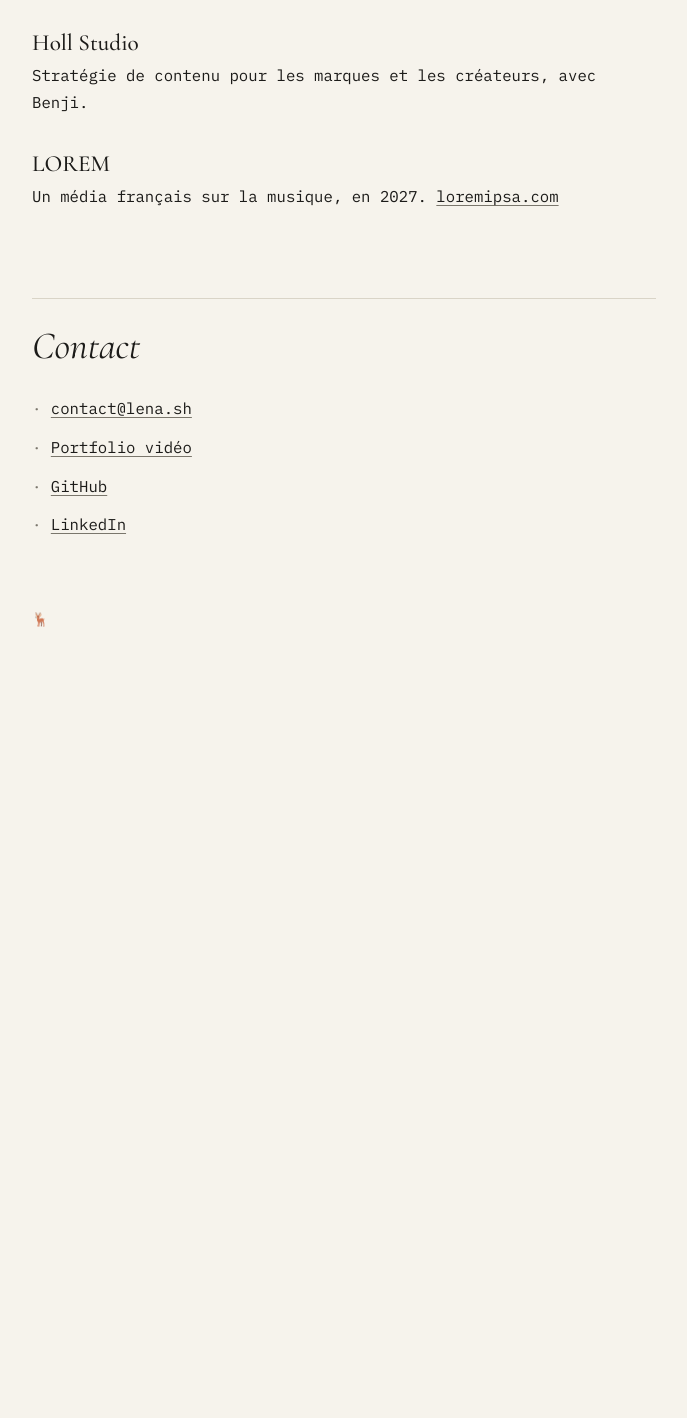
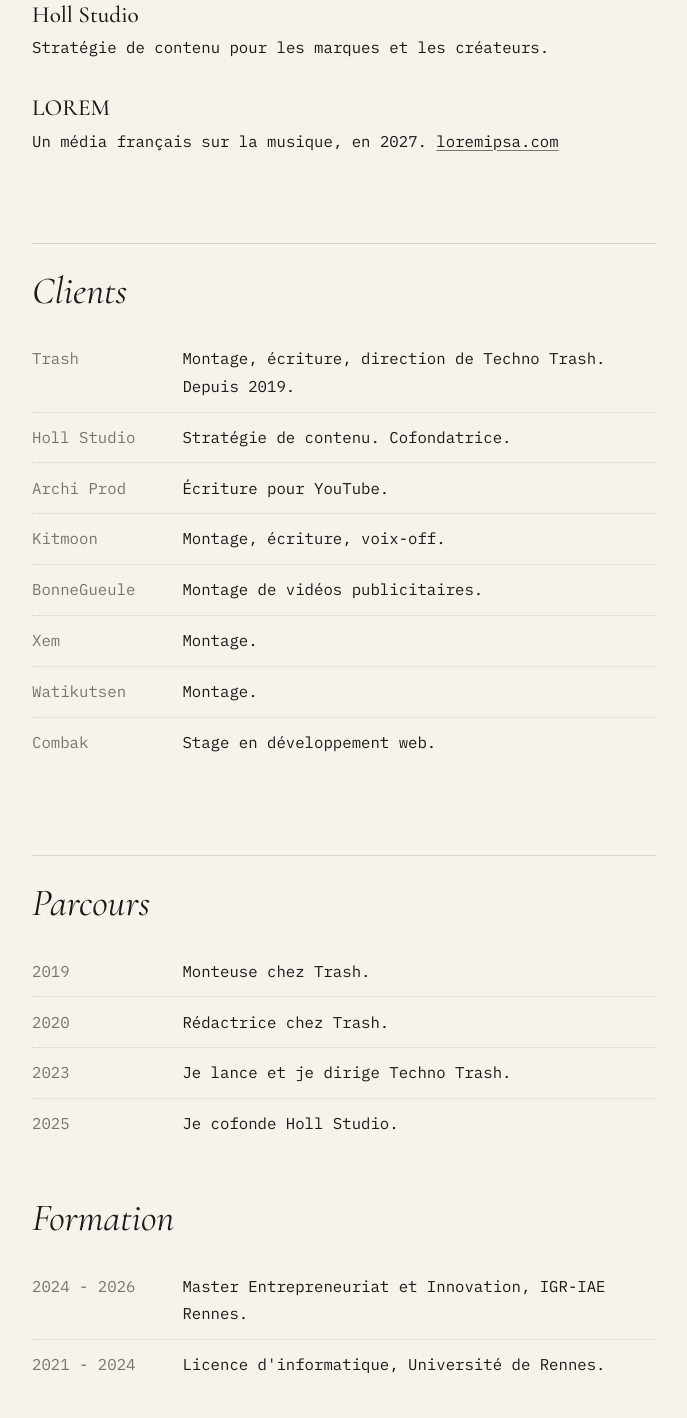
Before and after one commit to lenadotgarden/lena-sh, a plain HTML site: page index.html in a window 1280 px wide. Shown: the part 702-2120 px from the top of the page, without its empty margins (296-983 px from the left). Before the commit the page ends 1427 px from the top, so only its background shows below. Drawn offline with Linux system fonts and the light colour scheme.

Commit message:
clients, parcours, formation, sans linkedin

```diff
--- a/index.html
+++ b/index.html
@@ -4,7 +4,7 @@
 <meta charset="utf-8">
 <meta name="viewport" content="width=device-width, initial-scale=1">
 <title>Léna Garden</title>
-<meta name="description" content="Léna Garden, artiste. Vidéo, écriture, voix, code, musique.">
+<meta name="description" content="Léna Garden, artiste. Musique, montage, écriture, voix, code.">
 <meta name="theme-color" content="#f6f3ec" media="(prefers-color-scheme: light)">
 <meta name="theme-color" content="#121210" media="(prefers-color-scheme: dark)">
 <link rel="preload" href="/fonts/CormorantGaramond-italic-400.woff2" as="font" type="font/woff2" crossorigin>
@@ -70,8 +70,8 @@ footer{margin-top:4rem;color:var(--dim);font-size:.86em}
 <main>
 
 <header>
-  <h1>Léna Garden<em>je crée des choses 🌱</em></h1>
-  <p class="lead">Artiste. Je monte, j'écris, je fais des voix, je code, je chante. Je prête mes compétences aux projets qui me plaisent, et seulement à eux.</p>
+  <h1>Léna Garden<em>artiste</em></h1>
+  <p class="lead">Je fais de la musique, du montage, de l'écriture, de la voix et du code. Je prends les projets qui me plaisent.</p>
 </header>
 
 <section id="en-cours">
@@ -79,7 +79,7 @@ footer{margin-top:4rem;color:var(--dim);font-size:.86em}
 
   <div class="project">
     <h3>lena garden<span class="tag">art</span></h3>
-    <p>Ma musique et mon univers. Basse, chant, clavier, image, écriture.</p>
+    <p>Ma musique et mon univers.</p>
   </div>
 
   <div class="project">
@@ -89,7 +89,7 @@ footer{margin-top:4rem;color:var(--dim);font-size:.86em}
 
   <div class="project">
     <h3>Holl Studio</h3>
-    <p>Stratégie de contenu pour les marques et les créateurs, avec Benji.</p>
+    <p>Stratégie de contenu pour les marques et les créateurs.</p>
   </div>
 
   <div class="project">
@@ -98,13 +98,42 @@ footer{margin-top:4rem;color:var(--dim);font-size:.86em}
   </div>
 </section>
 
+<section id="clients">
+  <h2>Clients</h2>
+  <dl>
+    <div class="row"><dt>Trash</dt><dd>Montage, écriture, direction de Techno Trash. Depuis 2019.</dd></div>
+    <div class="row"><dt>Holl Studio</dt><dd>Stratégie de contenu. Cofondatrice.</dd></div>
+    <div class="row"><dt>Archi Prod</dt><dd>Écriture pour YouTube.</dd></div>
+    <div class="row"><dt>Kitmoon</dt><dd>Montage, écriture, voix-off.</dd></div>
+    <div class="row"><dt>BonneGueule</dt><dd>Montage de vidéos publicitaires.</dd></div>
+    <div class="row"><dt>Xem</dt><dd>Montage.</dd></div>
+    <div class="row"><dt>Watikutsen</dt><dd>Montage.</dd></div>
+    <div class="row"><dt>Combak</dt><dd>Stage en développement web.</dd></div>
+  </dl>
+</section>
+
+<section id="parcours">
+  <h2>Parcours</h2>
+  <dl>
+    <div class="row"><dt>2019</dt><dd>Monteuse chez Trash.</dd></div>
+    <div class="row"><dt>2020</dt><dd>Rédactrice chez Trash.</dd></div>
+    <div class="row"><dt>2023</dt><dd>Je lance et je dirige Techno Trash.</dd></div>
+    <div class="row"><dt>2025</dt><dd>Je cofonde Holl Studio.</dd></div>
+  </dl>
+
+  <h2 style="margin-top:3rem">Formation</h2>
+  <dl>
+    <div class="row"><dt>2024 - 2026</dt><dd>Master Entrepreneuriat et Innovation, IGR-IAE Rennes.</dd></div>
+    <div class="row"><dt>2021 - 2024</dt><dd>Licence d'informatique, Université de Rennes.</dd></div>
+  </dl>
+</section>
+
 <section id="contact">
   <h2>Contact</h2>
   <ul class="plain">
     <li><a href="mailto:contact@lena.sh">contact@lena.sh</a></li>
     <li><a href="https://youtube.com/playlist?list=PL8LJOooPoF37FOSEiES6ir-Wl4OHVmL1j">Portfolio vidéo</a></li>
     <li><a href="https://github.com/lenadotgarden">GitHub</a></li>
-    <li><a href="https://www.linkedin.com/in/lenadotgarden">LinkedIn</a></li>
   </ul>
 </section>
 
```
